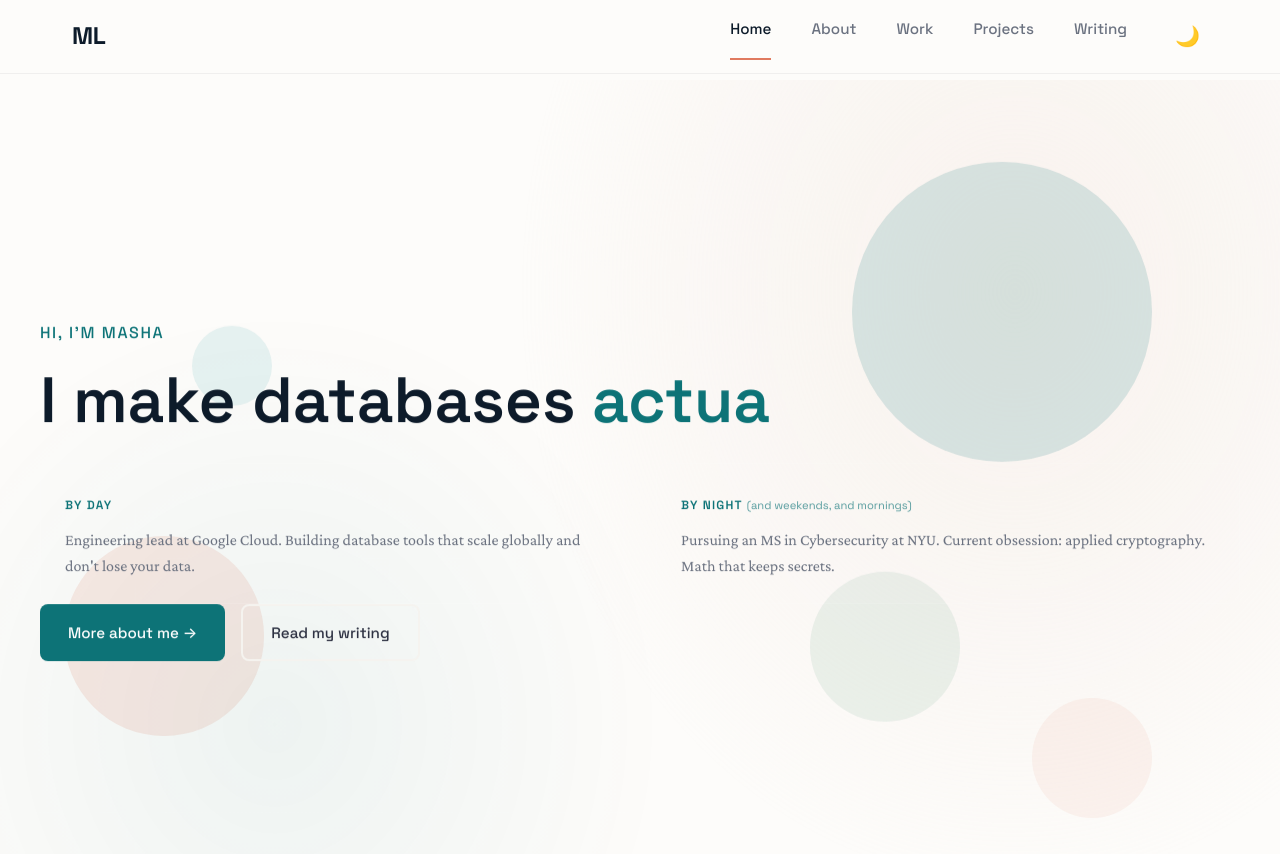
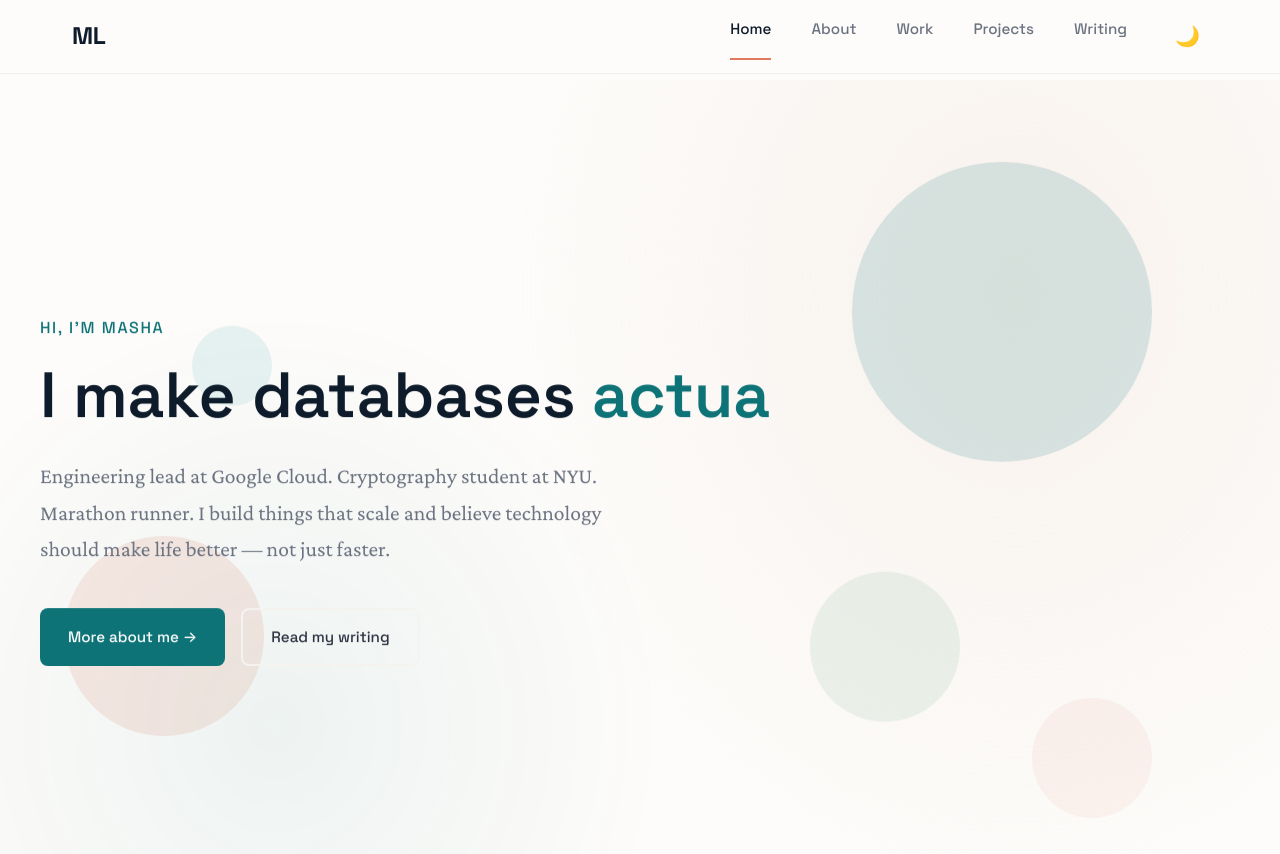
Before and after one commit to Masha-L/masha-l.github.io, a Jekyll site: the page built from index.html, in a window 1280 px wide and 900 px high. Shown: the top 854 px of the window. Built offline with Jekyll 4.4.1, drawn with Linux system fonts in a browser that asks for light colours.

Commit message:
Move by day/night joke to About page, simplify landing hero

```diff
--- a/index.html
+++ b/index.html
@@ -14,16 +14,7 @@ title: Home
   <div class="hero-content">
     <p class="hero-greeting">Hi, I'm Masha</p>
     <h1 class="hero-title">I make databases <span class="highlight typing-container"><span class="typing-text"></span><span class="typing-cursor"></span></span></h1>
-    <div class="hero-split">
-      <div class="hero-block">
-        <span class="hero-label">By Day</span>
-        <p>Engineering lead at Google Cloud. Building database tools that scale globally and don't lose your data.</p>
-      </div>
-      <div class="hero-block">
-        <span class="hero-label">By Night <span class="hero-label-aside">(and weekends, and mornings)</span></span>
-        <p>Pursuing an MS in Cybersecurity at NYU. Current obsession: applied cryptography. Math that keeps secrets.</p>
-      </div>
-    </div>
+    <p class="hero-description">Engineering lead at Google Cloud. Cryptography student at NYU. Marathon runner. I build things that scale and believe technology should make life better — not just faster.</p>
     <div class="hero-links">
       <a href="/about/" class="btn btn-primary">More about me →</a>
       <a href="/blog/" class="btn btn-secondary">Read my writing</a>
```
Also changed, not shown: about.md (+1 -1 lines).
